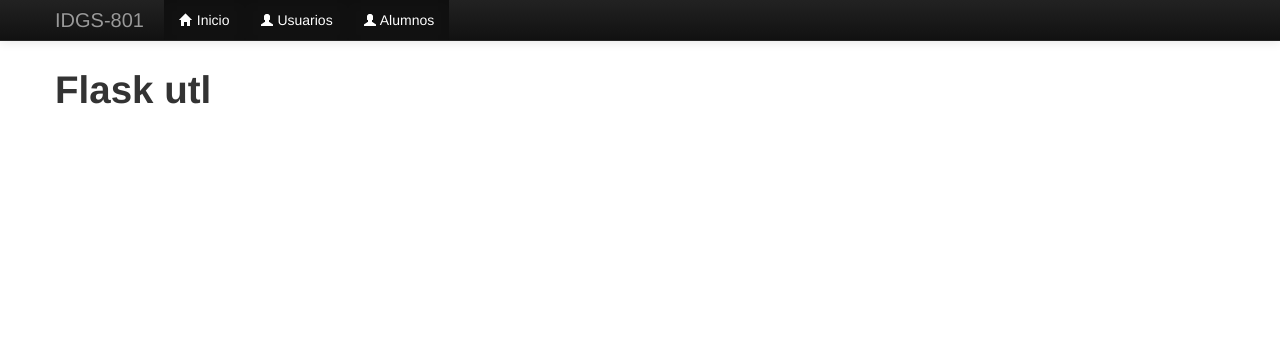
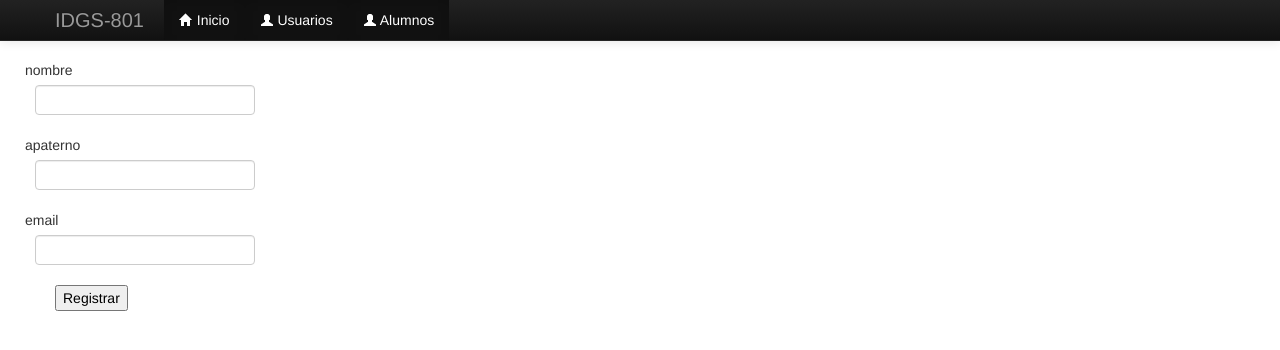
Before and after one commit to IDGS801-21000381/Flask_BD, a Flask app: template templates/index.html in a window 1280 px wide. Shown: the top 350 px of the page. Run offline with Flask 3, Linux system fonts and the light colour scheme; the template is opened without the code that fills it: values that come from a table or form of the project are taken from there, others are empty; parts of the project's set-up code (start-up, migrations or seed data) failed here and were passed over; some libraries are stand-ins or nearby versions.

Commit message:
"AEJA  26/02/2024 quedo hasta el insert"

```diff
--- a/forms.py
+++ b/forms.py
@@ -5,6 +5,7 @@ from wtforms import Form, StringField, IntegerField, validators
 
 
 class UserForm(Form):
+
     nombre = StringField('nombre', [
         validators.DataRequired(message='El campo es requerido'),
         validators.Length(min=4, max=10, message='Ingresa un nombre válido')
@@ -25,3 +26,22 @@ class UserForm(Form):
         validators.DataRequired(message='El campo es requerido'),
         validators.NumberRange(min=1, max=120, message='Ingresa una edad válida')
     ])
+
+class UserForm2(Form):
+    id=IntegerField('id',
+                    [validators.number_range(min=1, max=20, message='valor no valido')])
+
+    nombre = StringField('nombre', [
+        validators.DataRequired(message='El campo es requerido'),
+        validators.Length(min=4, max=10, message='Ingresa un nombre válido')
+    ])
+
+    apaterno = StringField('apaterno', [
+        validators.DataRequired(message='El campo es requerido'),
+        validators.Length(min=4, max=30, message='Ingresa un apellido válido')
+    ])
+
+    email = StringField('email', [
+        validators.DataRequired(message='El campo es requerido'),
+        validators.Email(message='Ingresa un email válido')
+    ])
--- a/main.py
+++ b/main.py
@@ -6,8 +6,11 @@ from flask import g
 import forms
 from wtforms import validators
 
+from models import db
+from models import Alumnos
+
 app=Flask(__name__)
-app.config.from_object(DeprecationWarning)
+app.config.from_object(DevelopmentConfig)
 csrf=CSRFProtect()
 
 @app.errorhandler(404)
@@ -116,6 +119,24 @@ def resul():
         num2=request.form.get("n2")
         return"La multiplicacion de {} x {} = {}".format(num1,num2,str(int(num1)*int(num2)))
 
+
+
+@app.route('/index',methods=['GET', 'POST'])
+def index():
+     create_form=forms.UserForm2(request.form)
+     if request.method=='POST':
+          alum=Alumnos(nombre=create_form.nombre.data,
+                       apaterno=create_form.apaterno.data,
+                       email=create_form.email.data)
+          db.session.add(alum)
+          db.session.commit()
+          return render_template('index.html', form=create_form)
+
 if __name__== "__main__":
     csrf.init_app(app)
+    db.init_app(app)
+
+
+    with app.app_context():
+         db.create_all()
     app.run()
--- a/templates/index.html
+++ b/templates/index.html
@@ -2,6 +2,38 @@
 
 {% block container %}
 
-<h1>Flask utl</h1>
+{%from "_macros.html" import camposNuevos%}
+<div class="container">
+    <div clas="row">
 
+        <form name="sent" action="/index" id="contactForm" method="POST">
+            <div class="row control-group">
+                <div class="form-group col-xs-12 float-label-form-group controls">
+                    {{ camposNuevos(form.nombre,class='form-control') }}
+
+                </div>
+            </div>
+            <div class="row control-group">
+                <div class="form-group col-xs-12 float-label-form-group controls">
+                    {{ camposNuevos(form.apaterno,class='form-control') }}
+
+                </div>
+            </div>
+            <div class="row control-group">
+                <div class="form-group col-xs-12 float-label-form-group controls">
+                    {{ camposNuevos(form.email,class='form-control') }}
+
+                </div>
+            </div>
+
+            <input type="hidden" name="csrf_token"
+            value="{{ csrf_token() }}"/>
+
+            <input type="submit" id="send-signup" name="signup"
+            value="Registrar"/>
+
+        </form>
+
+    </div>
+</div>
 {% endblock %}
```
Also changed, not shown: config.py (+4 -3 lines), models.py (added, +13 -0 lines), 5 other files.
